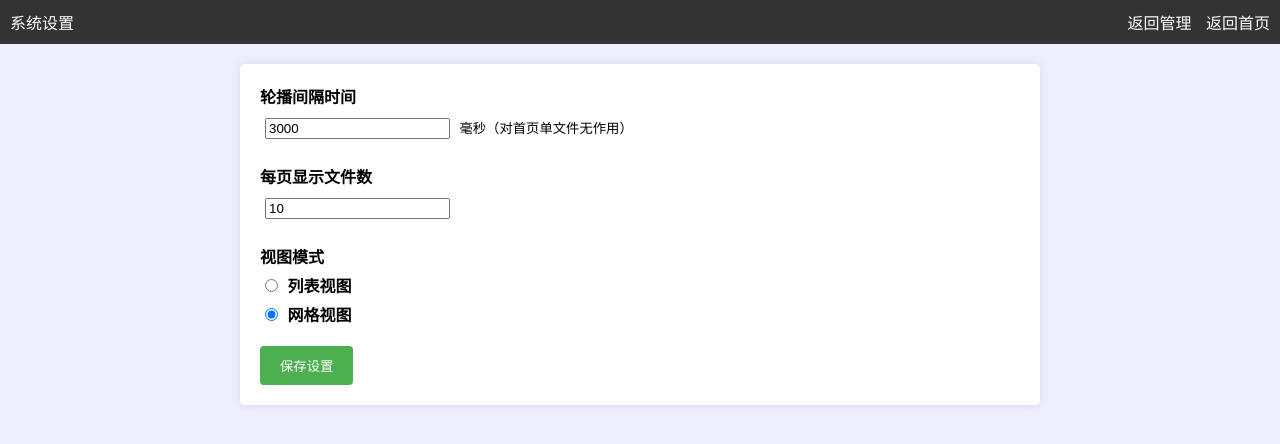
After one commit to cuijianzhuang/PHP_ImageCarousel, a PHP site: page /settings.php in a window 1280 px wide. The commit adds this page. Shown: the top 444 px of the page. Run offline with PHP 8.4, Linux system fonts and the light colour scheme; the visitor is signed in with stand-in values (Sample User, id 1).

Commit message:
配置项迁移到一个新的页面

```diff
--- /dev/null
+++ b/settings.php
@@ -0,0 +1,163 @@
+<?php
+session_start();
+if (!isset($_SESSION['logged_in']) || $_SESSION['logged_in'] !== true) {
+    header('Location: login.php');
+    exit;
+}
+
+$configFile = __DIR__ . '/config.json';
+$config = file_exists($configFile) ? json_decode(file_get_contents($configFile), true) : [];
+if (!is_array($config)) $config = [];
+
+// 默认值
+if (!isset($config['autoplayInterval'])) $config['autoplayInterval'] = 3000;
+if (!isset($config['viewMode'])) $config['viewMode'] = 'list';
+if (!isset($config['perPage'])) $config['perPage'] = 10;
+
+$message = null;
+
+// 处理配置更新
+if ($_SERVER['REQUEST_METHOD'] === 'POST') {
+    // 间隔时间
+    if (isset($_POST['autoplayInterval'])) {
+        $interval = intval($_POST['autoplayInterval']);
+        $config['autoplayInterval'] = $interval > 0 ? $interval : 3000;
+    }
+
+    // 视图模式
+    if (isset($_POST['viewMode']) && in_array($_POST['viewMode'], ['list', 'grid'])) {
+        $config['viewMode'] = $_POST['viewMode'];
+    }
+
+    // 每页显示数
+    if (isset($_POST['perPage'])) {
+        $pp = intval($_POST['perPage']);
+        $config['perPage'] = $pp > 0 ? $pp : 10;
+    }
+
+    // 保存配置文件
+    file_put_contents($configFile, json_encode($config, JSON_PRETTY_PRINT | JSON_UNESCAPED_UNICODE));
+    $message = "配置已保存。";
+}
+?>
+<!DOCTYPE html>
+<html lang="zh-CN">
+<head>
+    <meta charset="UTF-8">
+    <meta name="viewport" content="width=device-width, initial-scale=1.0">
+    <title>系统设置</title>
+    <link href="./favicon.ico" type="image/x-icon" rel="icon">
+    <style>
+        body {
+            font-family: Arial, sans-serif;
+            background: #eef;
+            margin: 0;
+            padding: 0;
+        }
+        header {
+            background: #333;
+            color: #fff;
+            padding: 10px;
+            display: flex;
+            justify-content: space-between;
+            align-items: center;
+        }
+        header a {
+            color: #fff;
+            text-decoration: none;
+            margin-left: 10px;
+        }
+        .wrapper {
+            max-width: 800px;
+            margin: 20px auto;
+            padding: 0 20px;
+        }
+        .settings-form {
+            background: #fff;
+            padding: 20px;
+            border-radius: 5px;
+            box-shadow: 0 0 10px rgba(0,0,0,0.1);
+        }
+        .message {
+            background: #4CAF50;
+            color: white;
+            padding: 10px;
+            border-radius: 4px;
+            margin-bottom: 20px;
+        }
+        .form-group {
+            margin-bottom: 20px;
+        }
+        .form-group label {
+            display: block;
+            margin-bottom: 5px;
+            font-weight: bold;
+        }
+        input[type="number"],
+        input[type="radio"] {
+            margin: 5px;
+        }
+        button {
+            background: #4CAF50;
+            color: white;
+            padding: 10px 20px;
+            border: none;
+            border-radius: 4px;
+            cursor: pointer;
+        }
+        button:hover {
+            background: #45a049;
+        }
+    </style>
+</head>
+<body>
+    <header>
+        <div>系统设置</div>
+        <div>
+            <a href="management.php">返回管理</a>
+            <a href="index.php">返回首页</a>
+        </div>
+    </header>
+
+    <div class="wrapper">
+        <?php if ($message): ?>
+            <div class="message"><?= htmlspecialchars($message) ?></div>
+        <?php endif; ?>
+
+        <form class="settings-form" method="post">
+            <div class="form-group">
+                <label>轮播间隔时间</label>
+                <input type="number" name="autoplayInterval"
+                       value="<?= htmlspecialchars($config['autoplayInterval']) ?>"
+                       min="100" step="100">
+                <small>毫秒（对首页单文件无作用）</small>
+            </div>
+
+            <div class="form-group">
+                <label>每页显示文件数</label>
+                <input type="number" name="perPage"
+                       value="<?= htmlspecialchars($config['perPage']) ?>"
+                       min="1">
+            </div>
+
+            <div class="form-group">
+                <label>视图模式</label>
+                <div>
+                    <label>
+                        <input type="radio" name="viewMode" value="list"
+                               <?= $config['viewMode'] === 'list' ? 'checked' : '' ?>>
+                        列表视图
+                    </label>
+                    <label>
+                        <input type="radio" name="viewMode" value="grid"
+                               <?= $config['viewMode'] === 'grid' ? 'checked' : '' ?>>
+                        网格视图
+                    </label>
+                </div>
+            </div>
+
+            <button type="submit">保存设置</button>
+        </form>
+    </div>
+</body>
+</html>
```
Also changed, not shown: management.php (+1 -47 lines).
